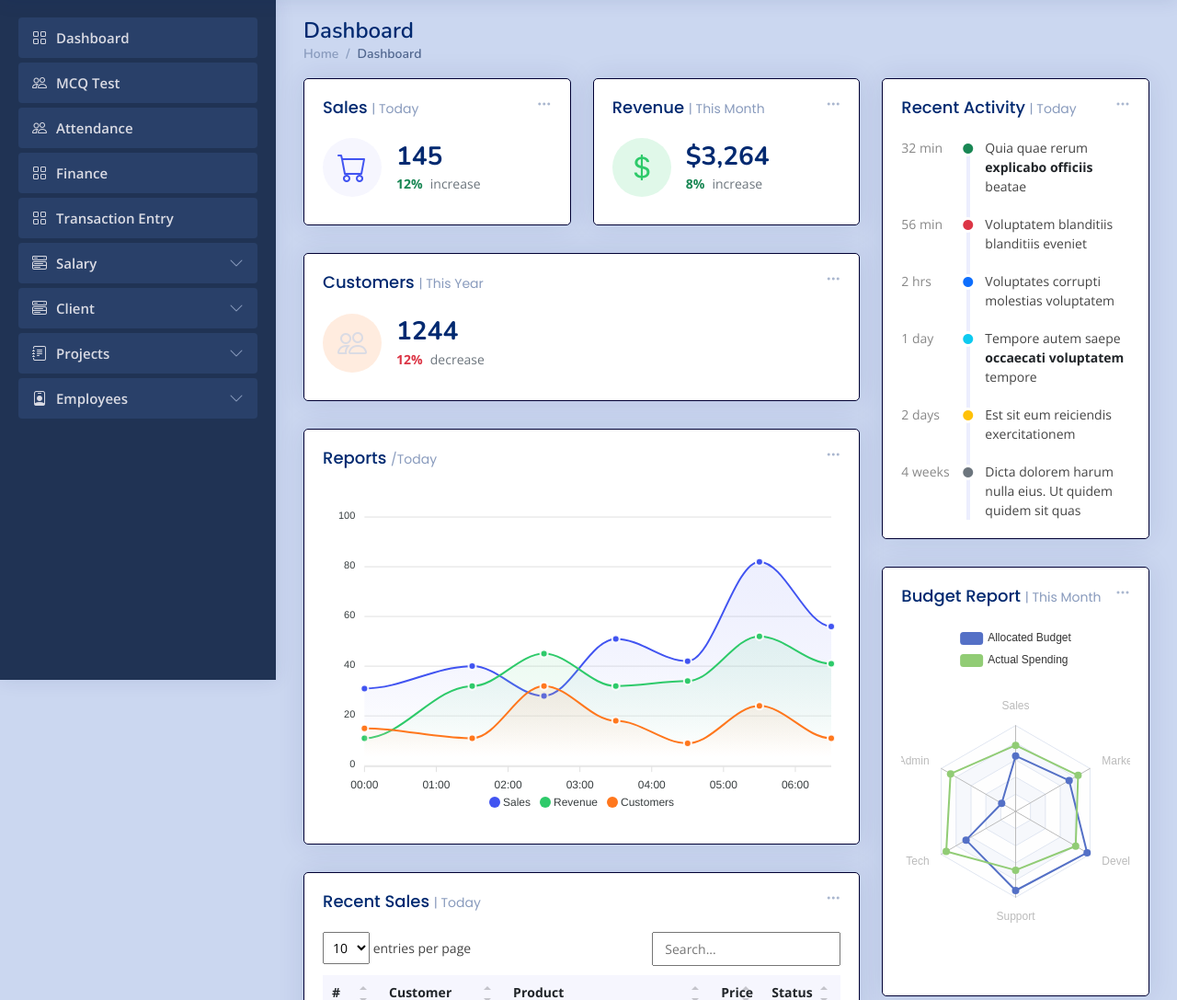
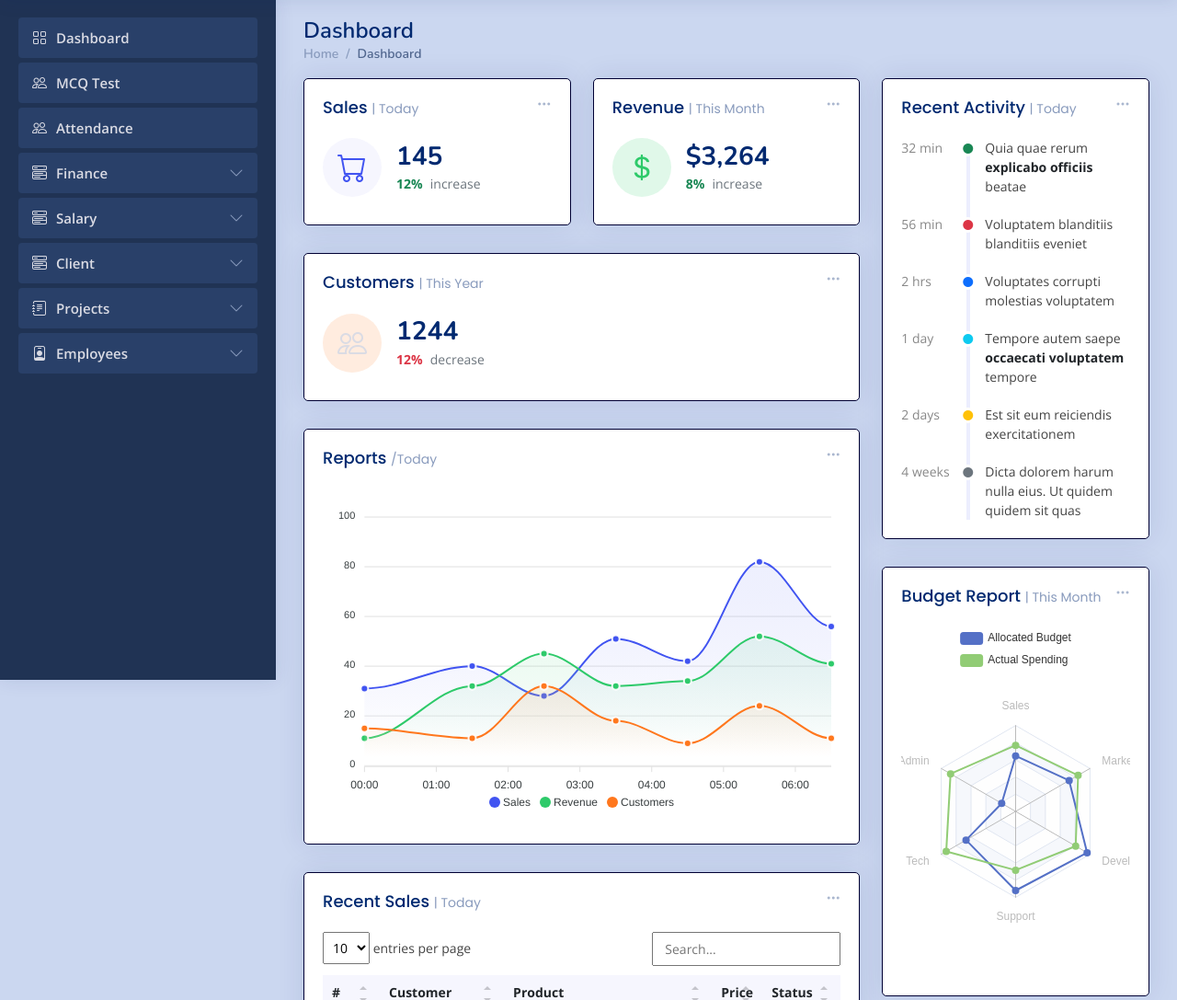
Before and after one commit to ItsAge9633/Company-System, a PHP site: page /admin/index.php in a window 1280 px wide. Shown: the part 61-1148 px from the top of the page at 92% size. Run offline with PHP 8.4, Linux system fonts and the light colour scheme; a user stored in the database is signed in; some libraries are stand-ins or nearby versions.

Commit message:
UI Updates: Added Finance to Sidebar

```diff
--- a/admin/imports/nav-admin.php
+++ b/admin/imports/nav-admin.php
@@ -255,18 +255,25 @@
       </li>
 
       <li class="nav-item">
-        <a class="nav-link " href="finance.php">
-          <i class="bi bi-grid"></i>
-          <span>Finance</span>
+        <a class="nav-link collapsed" data-bs-target="#finance-nav" data-bs-toggle="collapse" href="#">
+          <i class="bi bi-menu-button-wide"></i><span>Finance</span><i class="bi bi-chevron-down ms-auto"></i>
         </a>
-      </li><!-- End Finance Dashboard Nav -->
+        <ul id="finance-nav" class="nav-content collapse " data-bs-parent="#sidebar-nav">
 
-      <li class="nav-item">
-        <a class="nav-link " href="transaction.php">
-        <i class="bi bi-grid"></i>
-        <span>Transaction Entry</span>
-        </a>
-      </li><!-- End Finance Nav -->
+        <li>
+            <a href="finance.php">
+              <i class="bi bi-circle"></i><span>Dashboard</span>
+            </a>
+          </li>
+
+          <li>
+            <a href="transaction.php">
+              <i class="bi bi-circle"></i><span>Transaction Entry</span>
+            </a>
+          </li>
+          </ul>
+      </li>
+
 
 
 
```
